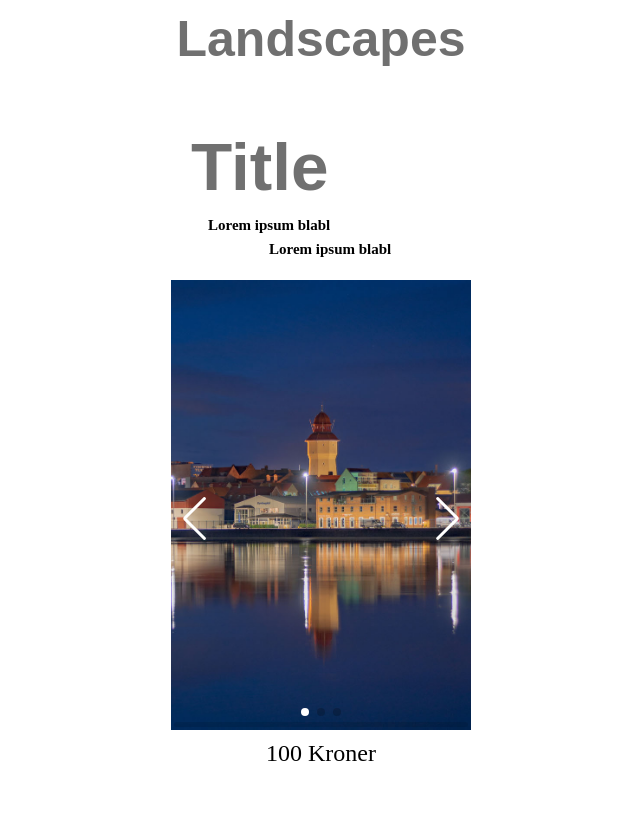
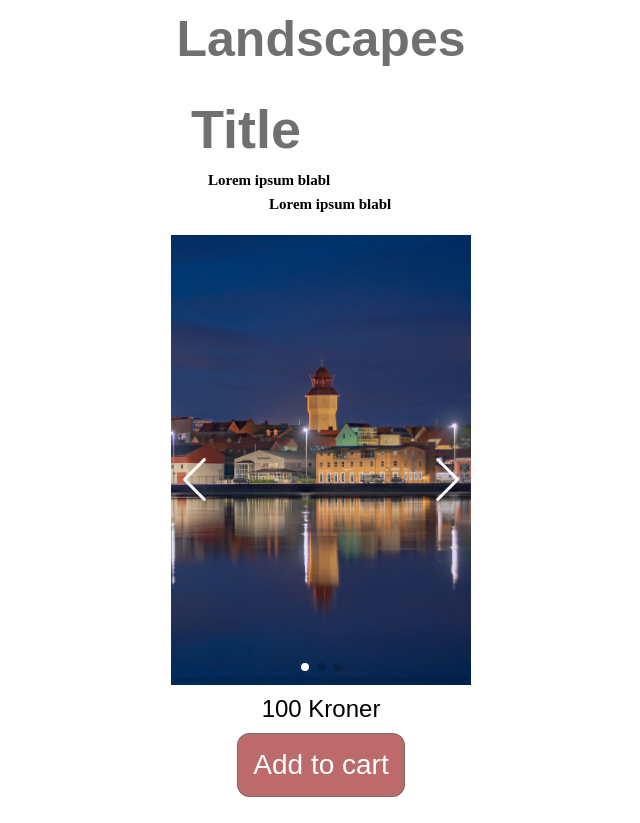
Before and after one commit to MostafaHeidari/githubOpgave3, a website: page landscapes .html in a window 1280 px wide. Shown: the whole page, without its empty margins (319-959 px from the left). Before the commit the page ends 800 px from the top, so only its background shows below. Drawn offline with nearby package versions, Linux system fonts and the light colour scheme.

Commit message:
button add to cart færdig

```diff
--- a/landscapes .css
+++ b/landscapes .css
@@ -36,33 +36,34 @@ img {
 }
 
 
-#landscapes-section{
+#landscapes-section {
     padding: 10px;
 
 }
 
-.overskrift1{
+.overskrift1 {
     display: flex;
     justify-content: center;
-    padding-bottom: 60px;
+    padding-bottom: 30px;
     font-family: 'Raleway', sans-serif;
 }
 
 
-h1{
+h1 {
     color: #707070;
     font-size: 50px;
     font-family: 'Raleway', sans-serif;
 }
 
-.title{
-    color:#707070;
-    font-size: 45px;
+
+.title {
+    color: #707070;
+    font-size: 36px;
     font-family: 'Raleway', sans-serif;
     padding-left: 20px;
 }
 
-.to-sætning{
+.to-sætning {
     color: black;
     font-size: 15px;
     font-family: "Arial Rounded MT";
@@ -70,7 +71,7 @@ h1{
     padding: 10px 0 10px 27px;
 }
 
-.lille-space-ul{
+.lille-space-ul {
     padding: 5px 0 10px 61px;
 }
 
@@ -79,37 +80,57 @@ h1{
     width: 300px;
     height: 100%;
 }
-.swiper-button-prev:after, .swiper-container-rtl .swiper-button-next:after{
+
+.swiper-button-prev:after, .swiper-container-rtl .swiper-button-next:after {
     color: #ffff;
 }
-.swiper-button-next:after, .swiper-container-rtl .swiper-button-prev:after{
+
+.swiper-button-next:after, .swiper-container-rtl .swiper-button-prev:after {
     color: #ffff;
 }
+
 .swiper-pagination-bullet-active {
     opacity: 1;
     background-color: #ffff;
- }
+}
 
-.pic-boks.nr1{
+.pic-boks.nr1 {
     background-image: url("imges/slidePIc1.jpg");
     width: 100%;
     height: 450px;
     background-size: cover;
     background-position-x: 70%;
- }
+}
 
-.swiper-button-prev, .swiper-button-next{
+.swiper-button-prev, .swiper-button-next {
     position: absolute;
     top: 65%;
 }
 
-.prise-boks{
+.prise-boks {
     display: flex;
     justify-content: center;
     padding: 10px;
 }
 
-.prise-boks p{
-    font-family: "Arial Rounded MT";
+.prise-boks p {
+    font-family: 'Raleway', sans-serif;
     font-size: 24px;
 }
+
+
+#add\ to\ cart {
+    margin: 0  auto 1rem;
+    display: flex;
+}
+
+.buttons {
+    border: solid #707070 1px;
+    border-radius: 12px;
+    color: #fff;
+    background: #BC6A6A;
+    font-family: 'Raleway', sans-serif;
+    font-size: 28px;
+    padding: 15px;
+    cursor: pointer;
+}
--- a/landscapes .html
+++ b/landscapes .html
@@ -75,6 +75,7 @@
     <div class="prise-boks">
         <p>100 Kroner</p>
     </div>
+    <button id="add to cart" class="buttons">Add to cart</button>
 </div>
 
 
```
